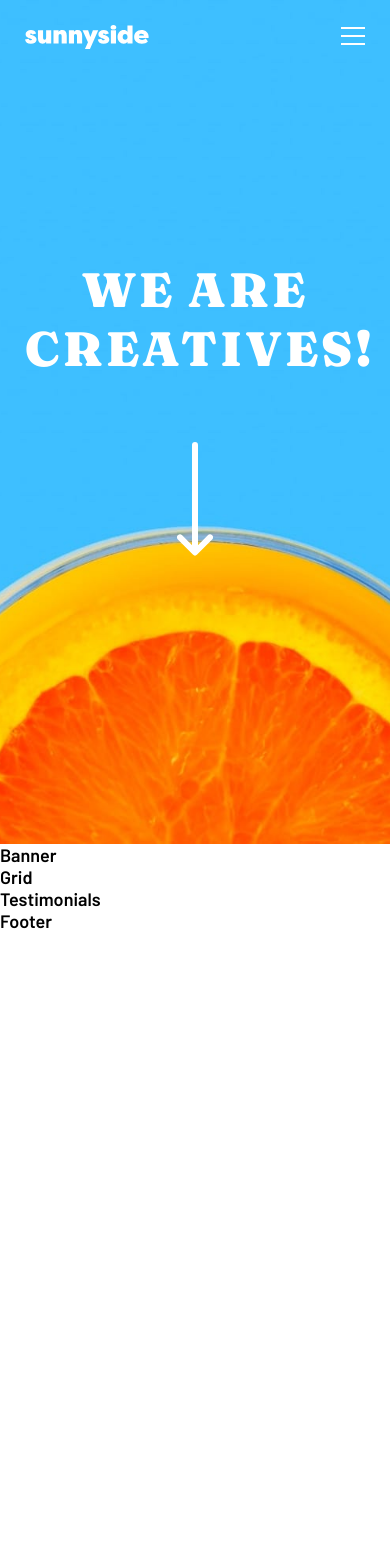
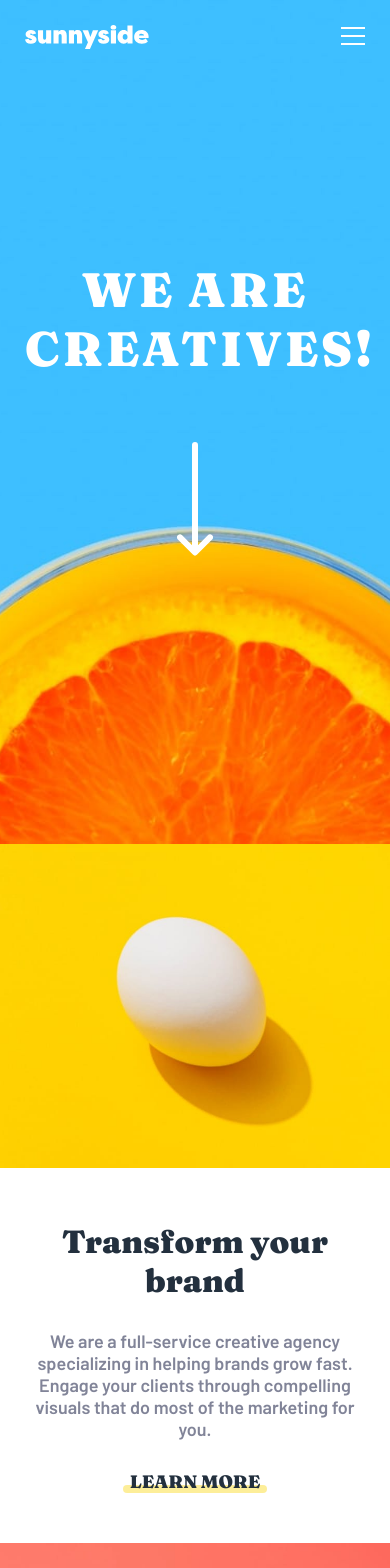
Before and after one commit to KramYengir/frontend-mentor-sunnyside, a React (Vite) app: page / in a window 390 px wide. Shown: the top 1568 px of the page. Before the commit the page ends 932 px from the top, so only its background shows below. Built offline with nearby package versions, Linux system fonts and the light colour scheme.

Commit message:
mobile articles section done

```diff
--- a/src/App.jsx
+++ b/src/App.jsx
@@ -1,6 +1,5 @@
 import Header from "./components/Header/Header";
-import Banner from "./components/Banner/Banner";
-import Grid from "./components/Grid/Grid";
+import Articles from "./components/Articles/Articles";
 import Testimonials from "./components/Testimonials/Testimonials";
 import Footer from "./components/Footer/Footer";
 
@@ -8,8 +7,7 @@ const App = () => {
   return (
     <div>
       <Header />
-      <Banner />
-      <Grid />
+      <Articles />
       <Testimonials />
       <Footer />
     </div>
--- /dev/null
+++ b/src/components/Articles/Articles.css
@@ -0,0 +1,59 @@
+.hidden-heading {
+  position: absolute;
+  left: -10000px;
+  top: auto;
+  width: 1px;
+  height: 1px;
+  overflow: hidden;
+}
+
+article img {
+  max-width: 100%;
+  height: auto;
+}
+
+article .article-info {
+  text-align: center;
+  padding: 50px 30px;
+}
+
+article h3 {
+  color: var(--very-dark-desat-blue);
+  font-family: "Fraunces", serif;
+  font-size: 2rem;
+  font-weight: 900;
+}
+
+article p {
+  color: var(--dark-grayish-blue);
+  padding-block: 30px;
+}
+
+article a {
+  color: var(--very-dark-desat-blue);
+  font-family: "Fraunces", serif;
+  font-weight: 900;
+  text-transform: uppercase;
+  text-decoration: none;
+
+  position: relative;
+}
+
+article a::after {
+  content: "";
+  position: absolute;
+  bottom: 0;
+  left: -5%;
+  width: 110%;
+  height: 8px;
+  border-radius: 10px;
+  z-index: -1;
+  opacity: 40%;
+}
+
+article a.yellow::after {
+  background-color: var(--yellow);
+}
+article a.pink::after {
+  background-color: var(--soft-red);
+}
--- /dev/null
+++ b/src/components/Articles/Articles.jsx
@@ -0,0 +1,44 @@
+import "./Articles.css";
+import eggImg from "../../assets/images/mobile/image-transform.jpg";
+import windeGlassImg from "../../assets/images/mobile/image-stand-out.jpg";
+
+const Articles = () => {
+  return (
+    <section>
+      <h2 className="hidden-heading">Information Articles Section</h2>
+      <article>
+        <img
+          src={eggImg}
+          alt="Stylish image of an egg with yellow background"
+        />
+        <div className="article-info">
+          <h3>Transform your brand</h3>
+          <p>
+            We are a full-service creative agency specializing in helping brands
+            grow fast. Engage your clients through compelling visuals that do
+            most of the marketing for you.
+          </p>
+          <a href="#" className="yellow">
+            Learn more
+          </a>
+        </div>
+      </article>
+      <article>
+        <img src={windeGlassImg} alt="Pink tinted image of a wine glass" />
+        <div className="article-info">
+          <h3>Stand out to the right audience</h3>
+          <p>
+            Using a collaborative formula of designers, researchers,
+            photographers, videographers, and copywriters, we’ll build and
+            extend your brand in digital places.
+          </p>
+          <a href="#" className="pink">
+            Learn more
+          </a>
+        </div>
+      </article>
+    </section>
+  );
+};
+
+export default Articles;
--- a/src/components/Banner/Banner.jsx
+++ /dev/null
@@ -1,7 +0,0 @@
-import "./Banner.css";
-
-const Banner = () => {
-  return <div>Banner</div>;
-};
-
-export default Banner;
--- a/src/components/Grid/Grid.jsx
+++ /dev/null
@@ -1,7 +0,0 @@
-import "./Grid.css";
-
-const Grid = () => {
-  return <div>Grid</div>;
-};
-
-export default Grid;
```
Also changed, not shown: src/components/Banner/Banner.css (deleted), src/components/Grid/Grid.css (deleted).
